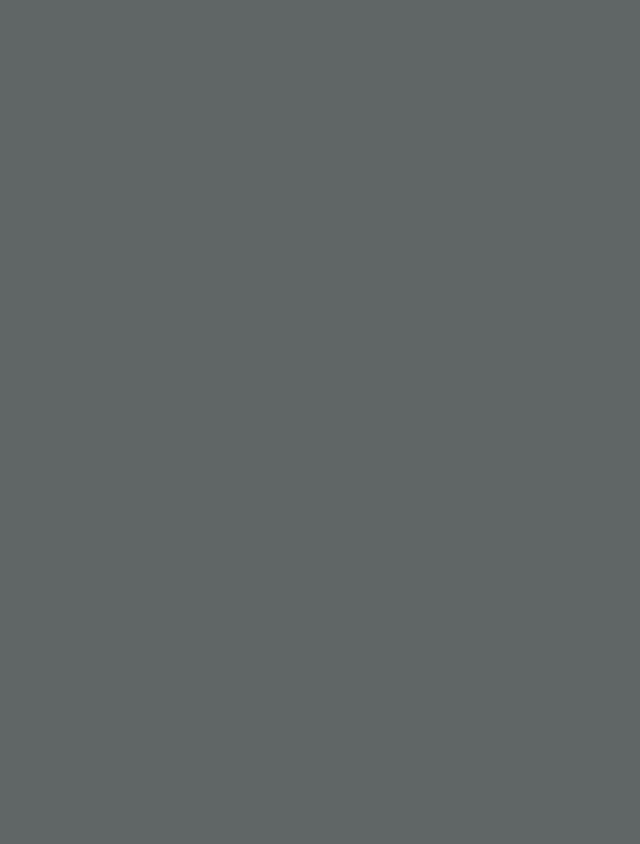
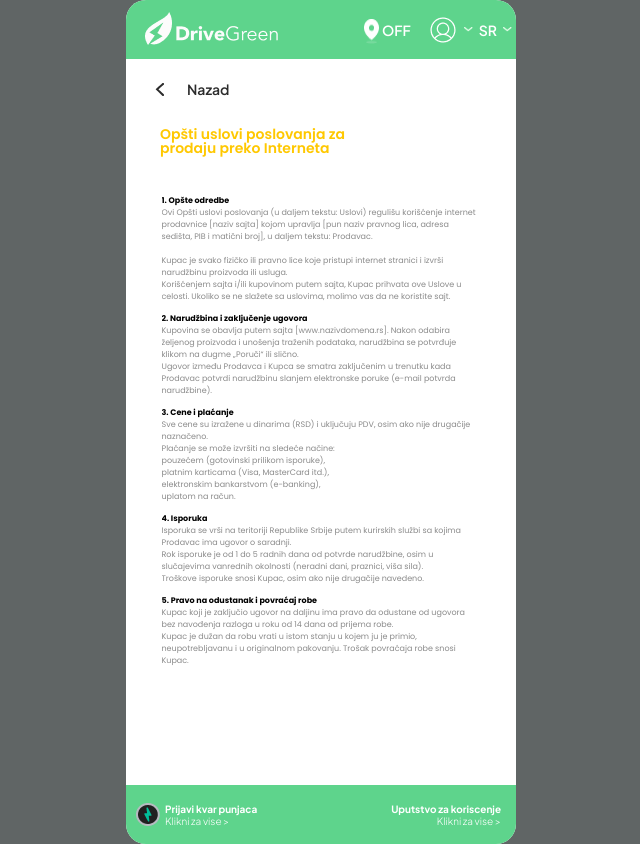
Before and after one commit to VladaTasic987/DriveGreen, a React (Vite) app in the folder DriveGreen/: page /businessConditions in a window 1280 px wide. Before the commit this address had no page. Shown: the whole page, without its empty margins (319-959 px from the left). Before the commit the page ends 800 px from the top, so only its background shows below. Built offline with nearby package versions, Linux system fonts and the light colour scheme; a web font is replaced by a local one.

Commit message:
Stranica Uslovi Poslovanja, funkcionalnost za scroll

```diff
--- a/DriveGreen/src/App.scss
+++ b/DriveGreen/src/App.scss
@@ -26,4 +26,5 @@ body {
 @import "./assets/MapComponents/ReservedCharger";
 @import "./assets/MapComponents/SuccessfulDestination";
 @import "./assets/MapComponents/ChargingProgress";
-@import "./assets/MapComponents/CongradulationsCharging"
+@import "./assets/MapComponents/CongradulationsCharging";
+@import "./assets/MapComponents/BusinessConditions";
--- a/DriveGreen/src/assets/LoginComponents/ForgotPasswordEmail.jsx
+++ b/DriveGreen/src/assets/LoginComponents/ForgotPasswordEmail.jsx
@@ -1,7 +1,10 @@
 import arrowBack from '../Images/ArrowBack.png';
 import { Link } from 'react-router-dom';
+import { useUser } from '../Context';
 
 export function ForgotPasswordEmail() {
+
+    const { visible, toggleVisible, email, password, getEmail, getPassword, existingEmail, existingPassword } = useUser();
     return (
         <div id="forgot-password-container">
 
--- /dev/null
+++ b/DriveGreen/src/assets/MapComponents/BusinessConditions.jsx
@@ -0,0 +1,109 @@
+import { MapFooter } from "../Layout/MapFooter"
+import { MapHeader } from "../Layout/MapHeader"
+import arrowBack from "../Images/arrowBack.png"
+import { Link } from "react-router-dom"
+import { useRef, useState } from "react";
+
+
+export function BusinessConditions() {
+
+    const scrollRef = useRef(null);
+    const [isDragging, setIsDragging] = useState(false);
+    const [startY, setStartY] = useState(0);
+    const [scrollTop, setScrollTop] = useState(0);
+    const [dragStyle, setDragStyle] = useState({});
+
+    const handleMouseDown = (e) => {
+        setIsDragging(true);
+        setStartY(e.clientY);
+        setScrollTop(scrollRef.current.scrollTop);
+        setDragStyle({ userSelect: "none" });
+    };
+
+    const handleMouseMove = (e) => {
+        if (!isDragging) return;
+        const y = e.clientY;
+        const walk = y - startY;
+        scrollRef.current.scrollTop = scrollTop - walk;
+    };
+
+    const handleMouseUp = () => {
+        setIsDragging(false);
+        setDragStyle({ userSelect: "none" });
+    };
+
+    return (
+        <div id="container">
+            <MapHeader />
+
+            <div className="condition-header">
+                <img src={arrowBack} alt='arrow-back' />
+                <Link
+                    to="/login"
+                    className='link-to-welcome'
+                >
+                    Nazad
+                </Link>
+            </div>
+
+            <h1 className="main-title">Opšti uslovi poslovanja za prodaju preko Interneta</h1>
+
+            <div
+                className="main-content"
+                ref={scrollRef}
+                onMouseDown={handleMouseDown}
+                onMouseMove={handleMouseMove}
+                onMouseLeave={handleMouseUp}
+                onMouseUp={handleMouseUp}
+                style={dragStyle}
+            >
+                <h3>1. Opšte odredbe</h3>
+                <p>Ovi Opšti uslovi poslovanja (u daljem tekstu: Uslovi) regulišu korišćenje internet prodavnice [naziv sajta] kojom upravlja [pun naziv pravnog lica, adresa sedišta, PIB i matični broj], u daljem tekstu: Prodavac. <br /><br />
+
+                    Kupac je svako fizičko ili pravno lice koje pristupi internet stranici i izvrši narudžbinu proizvoda ili usluga. <br />
+                    Korišćenjem sajta i/ili kupovinom putem sajta, Kupac prihvata ove Uslove u celosti. Ukoliko se ne slažete sa uslovima, molimo vas da ne koristite sajt.</p>
+
+                <h3>2. Narudžbina i zaključenje ugovora</h3>
+                <p>Kupovina se obavlja putem sajta [www.nazivdomena.rs]. Nakon odabira željenog proizvoda i unošenja traženih podataka, narudžbina se potvrđuje klikom na dugme „Poruči“ ili slično. <br />
+                    Ugovor između Prodavca i Kupca se smatra zaključenim u trenutku kada Prodavac potvrdi narudžbinu slanjem elektronske poruke (e-mail potvrda narudžbine).</p>
+
+                <h3>3. Cene i plaćanje</h3>
+                <p>Sve cene su izražene u dinarima (RSD) i uključuju PDV, osim ako nije drugačije naznačeno. <br />
+                    Plaćanje se može izvršiti na sledeće načine: <br />
+                    pouzećem (gotovinski prilikom isporuke), <br />
+                    platnim karticama (Visa, MasterCard itd.), <br />
+                    elektronskim bankarstvom (e-banking), <br />
+                    uplatom na račun.</p>
+
+                <h3>4. Isporuka</h3>
+                <p>Isporuka se vrši na teritoriji Republike Srbije putem kurirskih službi sa kojima Prodavac ima ugovor o saradnji. <br />
+                    Rok isporuke je od 1 do 5 radnih dana od potvrde narudžbine, osim u slučajevima vanrednih okolnosti (neradni dani, praznici, viša sila). <br />
+                    Troškove isporuke snosi Kupac, osim ako nije drugačije navedeno.</p>
+
+                <h3>5. Pravo na odustanak i povraćaj robe</h3>
+                <p>Kupac koji je zaključio ugovor na daljinu ima pravo da odustane od ugovora bez navođenja razloga u roku od 14 dana od prijema robe. <br />
+                    Kupac je dužan da robu vrati u istom stanju u kojem ju je primio, neupotrebljavanu i u originalnom pakovanju. Trošak povraćaja robe snosi Kupac.</p>
+
+                <div className="scrollable-terms">
+                    <h3>6. Reklamacije i garancija</h3>
+                    <p>Kupac ima pravo na reklamaciju u skladu sa Zakonom o zaštiti potrošača.
+                        Reklamacije se podnose putem e-maila na adresu [email adresa] ili telefonom na broj [broj telefona].
+                        Kupac ima pravo na opravku, zamenu, sniženje cene ili raskid ugovora u slučaju nesaobraznosti robe.</p>
+
+                    <h3>7. Zaštita podataka o ličnosti</h3>
+                    <p>Prodavac se obavezuje da sve podatke o Kupcu koristi isključivo u svrhu realizacije narudžbine i u skladu sa Zakonom o zaštiti podataka o ličnosti.
+                        Podaci se neće ustupati trećim licima bez pristanka Kupca, osim ako to nije zakonska obaveza.</p>
+
+                    <h3>8. Izmene Uslova</h3>
+                    <p>Prodavac zadržava pravo da u bilo kom trenutku izmeni ove Uslove. Sve izmene stupaju na snagu od dana objavljivanja na sajtu.
+                    </p>
+
+                    <h3>9. Rešavanje sporova</h3>
+                    <p>Svi sporovi između Prodavca i Kupca rešavaju se mirnim putem, a ukoliko to nije moguće, nadležan je stvarno nadležni sud u mestu sedišta Prodavca.
+                    </p>
+                </div>
+            </div>
+            <MapFooter />
+        </div>
+    )
+}
--- /dev/null
+++ b/DriveGreen/src/assets/MapComponents/_BusinessConditions.scss
@@ -0,0 +1,66 @@
+#container {
+    width: 390px;
+    min-height: 844px;
+    border-radius: 20px;
+    background-color: #fff;
+    display: flex;
+    flex-direction: column;
+    position: relative;
+
+    @import "../Layout/MapHeader";
+    @import "../Layout/MapFooter";
+
+    .condition-header {
+        width: 100%;
+        display: flex;
+        align-items: center;
+        margin-left: 29px;
+        margin-top: 82px;
+        gap: 23px;
+    }
+
+    .main-title {
+        font-family: 'Poppins', sans-serif;
+        font-weight: 600;
+        font-size: 14px;
+        line-height: 100%;
+        letter-spacing: 0px;
+        color: #FFC801;
+        max-width: 200px;
+        margin: 31px 0 0 34px;
+    }
+
+    .main-content {
+        font-family: 'Poppins', sans-serif;
+        max-width: 319px;
+        height: 493px;
+        margin: 30px auto 0 auto;
+        padding-top: 10px;
+        overflow-y: auto;
+    }
+
+    .main-content::-webkit-scrollbar {
+        display: none;
+    }
+
+    .main-content h3 {
+        font-family: 'Poppins', sans-serif;
+        font-weight: 700;
+        font-size: 8px;
+        line-height: 100%;
+        letter-spacing: 0px;
+        line-height: 150%;
+
+    }
+
+    .main-content p {
+
+        font-weight: 400;
+        font-size: 8px;
+        line-height: 100%;
+        letter-spacing: 0px;
+        color: #8A8A8A;
+        margin-bottom: 10px;
+        line-height: 150%;
+    }
+}
--- a/DriveGreen/src/assets/Router.jsx
+++ b/DriveGreen/src/assets/Router.jsx
@@ -12,13 +12,14 @@ import { ReservedCharger } from './MapComponents/ReservedCharger';
 import { SuccessfulDestination } from './MapComponents/SuccessfulDestination';
 import { ChargingProgress } from './MapComponents/ChargingProgress';
 import { CongradulationsCharging } from './MapComponents/CongradulationsCharging';
+import { BusinessConditions } from './MapComponents/BusinessConditions';
 
 export function AppRoutes() {
   return (
     <Routes>
       <Route path="/" element={<Wellcome />} />
       <Route path="/login" element={<Login />} />
-      <Route path="/register" element={<Register/>} />
+      <Route path="/register" element={<Register />} />
       <Route path="/forgot" element={<ForgotPasswordEmail />} />
       <Route path="/registerPartner" element={<RegisterPartner />} />
       <Route path="/passwordCode" element={<ForgotCodePassword />} />
@@ -28,6 +29,7 @@ export function AppRoutes() {
       <Route path="/successfulDestination" element={<SuccessfulDestination />} />
       <Route path="/chargingProgress" element={<ChargingProgress />} />
       <Route path="/congradulationsCharging" element={<CongradulationsCharging />} />
+      <Route path="/businessConditions" element={<BusinessConditions />} />
     </Routes>
   );
 };
```
